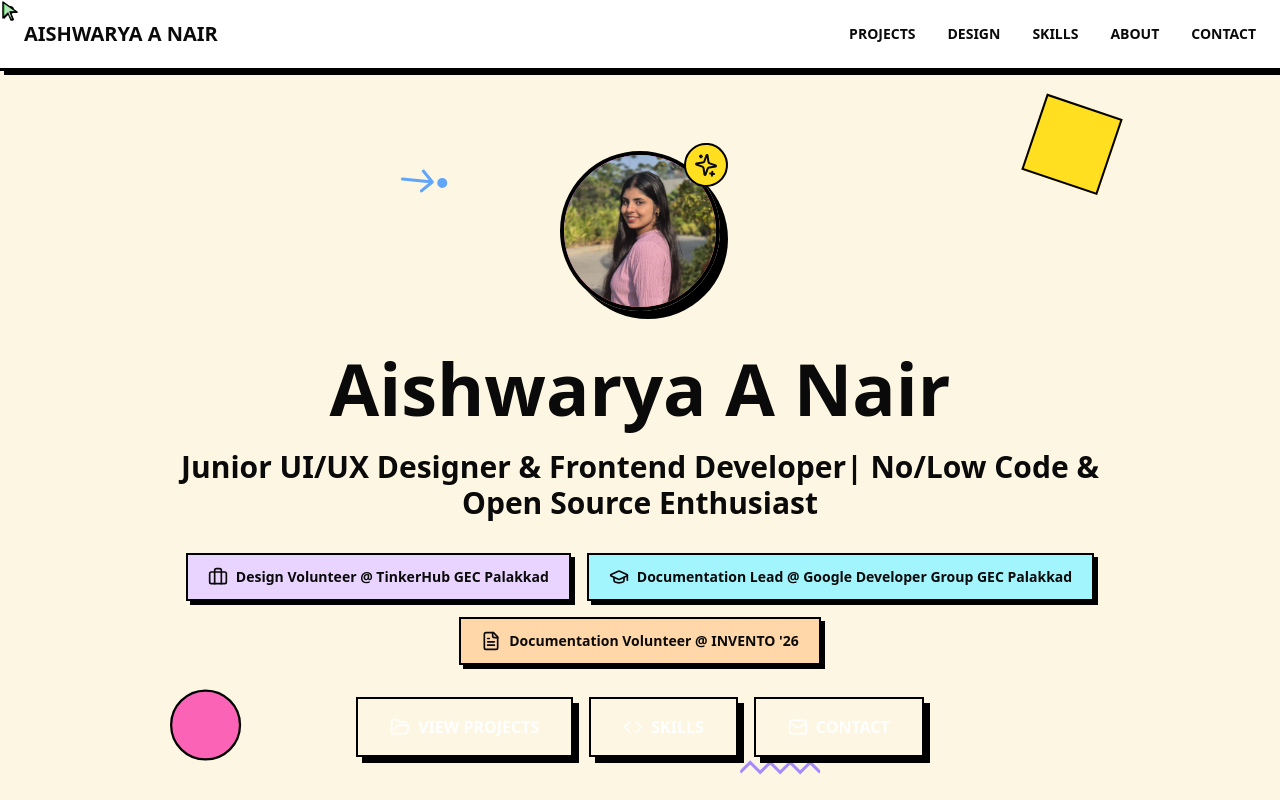
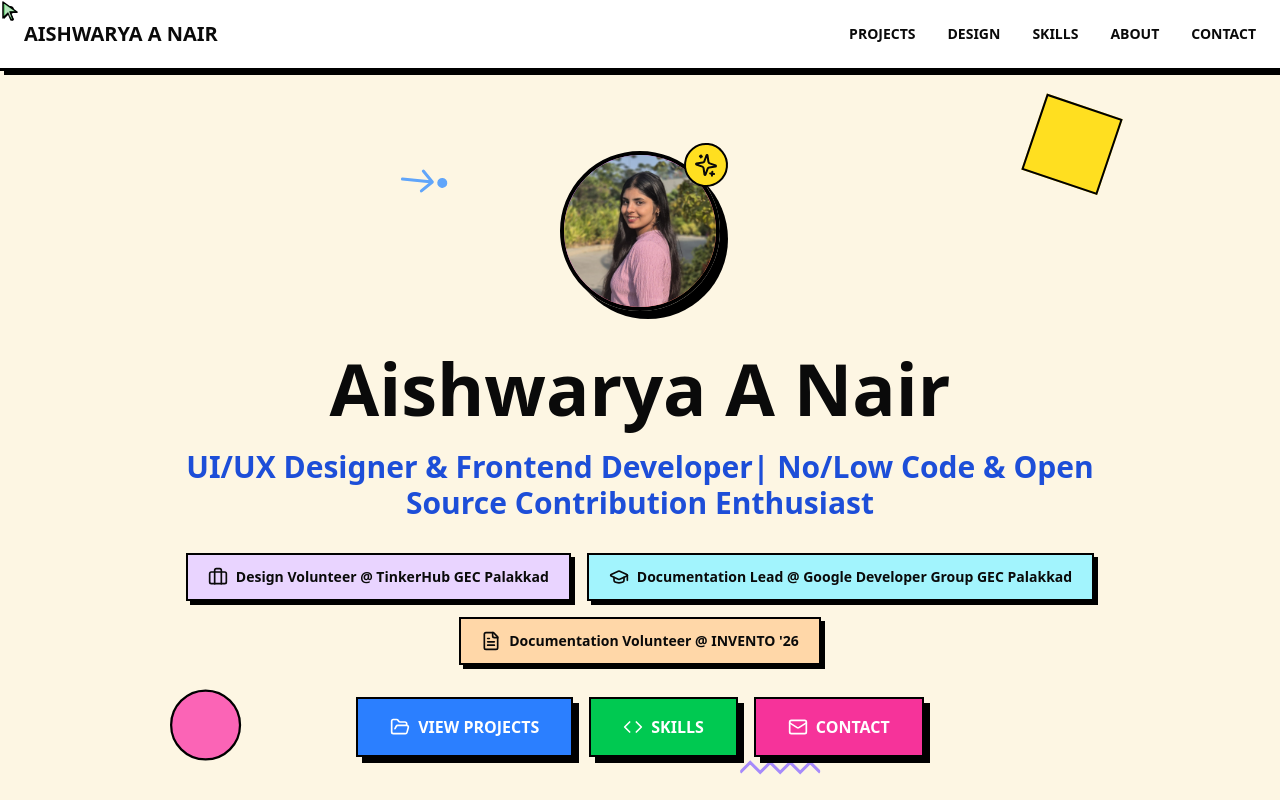
Before and after one commit to aishwaryanair440/My-Portfolio, a React (Vite) app: page / in a window 1280 px wide. Shown: the top 800 px of the page. Built offline with nearby package versions, Linux system fonts and the light colour scheme.

Commit message:
Update Hero.tsx

```diff
--- a/src/components/Hero.tsx
+++ b/src/components/Hero.tsx
@@ -1,7 +1,8 @@
-import { Mail, Sparkles, Briefcase, GraduationCap, FileText, FolderOpen, Code } from 'lucide-react';
+import React from 'react';
+import { Github, Mail, ArrowRight, Sparkles, Briefcase, GraduationCap, FileText, FolderOpen, Code } from 'lucide-react';
 import { motion } from 'motion/react';
-import { SpiralElement, ZigzagElement, ScribbleCircle, ArrowDoodle } from './NeobrutalismElements';
-import avatarImage from '../assets/ff535893732649ce857b99ce60b597bd18bf6387.png';
+import { SpiralElement, ZigzagElement, StarDoodle, ScribbleCircle, ArrowDoodle } from './NeobrutalismElements';
+import avatarImage from 'figma:asset/ff535893732649ce857b99ce60b597bd18bf6387.png';
 
 export function Hero() {
   return (
@@ -53,7 +54,7 @@ export function Hero() {
             >
               <img
                 src={avatarImage}
-                alt="Aishwarya A Nair"
+                alt="Aishwarya A Nair - UI/UX Designer and Frontend Developer"
                 className="w-full h-full object-cover"
               />
             </motion.div>
@@ -83,7 +84,7 @@ export function Hero() {
             Aishwarya A Nair
           </h1>
           <motion.h2
-            className="text-2xl md:text-3xl font-bold text-[#1d4ed8]"
+            className="text-2xl md:text-3xl font-bold text-blue-600"
             initial={{ opacity: 0, y: 30 }}
             animate={{ opacity: 1, y: 0 }}
             transition={{
@@ -93,7 +94,7 @@ export function Hero() {
               damping: 10
             }}
           >
-            Junior UI/UX Designer & Frontend Developer| No/Low Code & Open Source Enthusiast
+            UI/UX Designer & Frontend Developer| No/Low Code & Open Source Contribution Enthusiast
           </motion.h2>
         </motion.div>
 
@@ -141,7 +142,7 @@ export function Hero() {
         >
           <motion.a
             href="#projects"
-            className="px-8 py-4 bg-[#1d4ed8] text-white font-bold text-base border-2 border-black shadow-[6px_6px_0px_0px_rgba(0,0,0,1)] inline-flex items-center gap-2 cursor-pointer"
+            className="px-8 py-4 bg-blue-500 text-white font-bold text-base border-2 border-black shadow-[6px_6px_0px_0px_rgba(0,0,0,1)] inline-flex items-center gap-2 cursor-pointer"
             initial={{ opacity: 0, x: -50, rotate: -10 }}
             animate={{ opacity: 1, x: 0, rotate: 0 }}
             transition={{
@@ -163,7 +164,7 @@ export function Hero() {
           </motion.a>
           <motion.a
             href="#skills"
-            className="px-8 py-4 bg-[#15803d] text-white font-bold text-base border-2 border-black shadow-[6px_6px_0px_0px_rgba(0,0,0,1)] inline-flex items-center gap-2 cursor-pointer"
+            className="px-8 py-4 bg-green-500 text-white font-bold text-base border-2 border-black shadow-[6px_6px_0px_0px_rgba(0,0,0,1)] inline-flex items-center gap-2 cursor-pointer"
             initial={{ opacity: 0, y: 50, rotate: 10 }}
             animate={{ opacity: 1, y: 0, rotate: 0 }}
             transition={{
@@ -185,7 +186,7 @@ export function Hero() {
           </motion.a>
           <motion.a
             href="#contact"
-            className="px-8 py-4 bg-[#be185d] text-white font-bold text-base border-2 border-black shadow-[6px_6px_0px_0px_rgba(0,0,0,1)] inline-flex items-center gap-2 cursor-pointer"
+            className="px-8 py-4 bg-pink-500 text-white font-bold text-base border-2 border-black shadow-[6px_6px_0px_0px_rgba(0,0,0,1)] inline-flex items-center gap-2 cursor-pointer"
             initial={{ opacity: 0, x: 50, rotate: -10 }}
             animate={{ opacity: 1, x: 0, rotate: 0 }}
             transition={{
```
